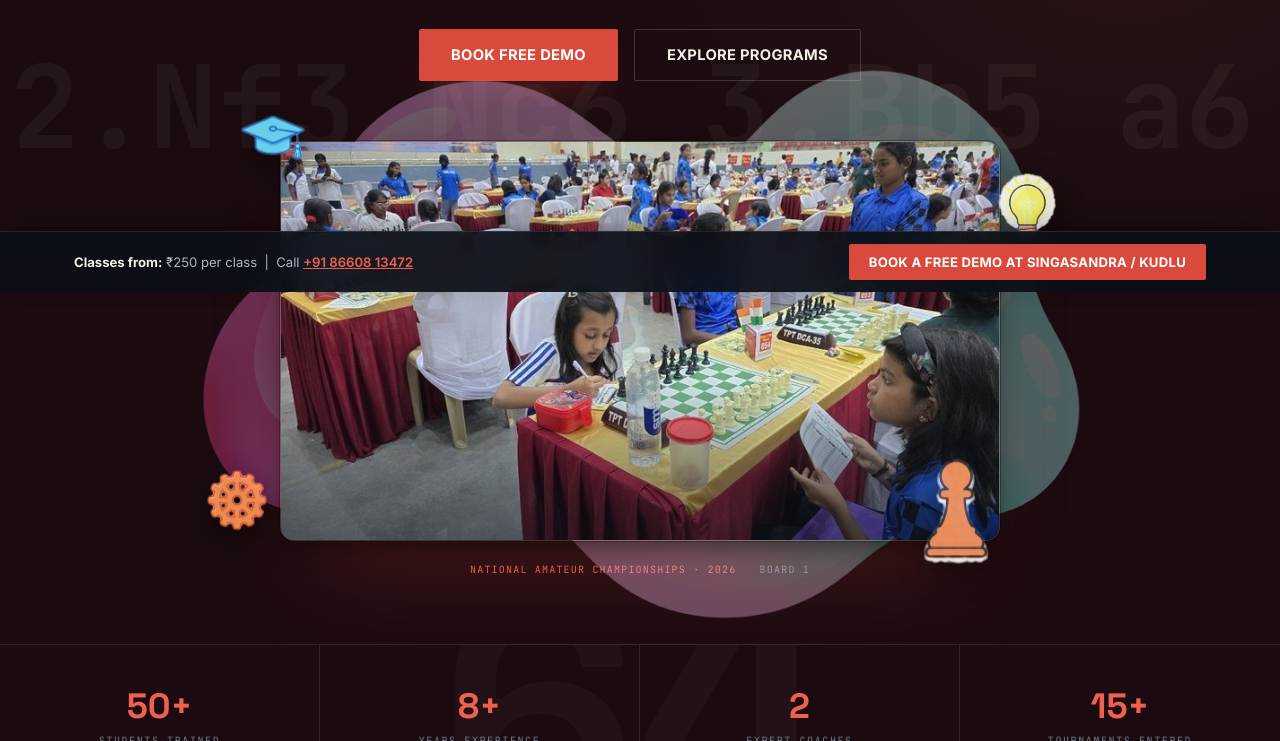
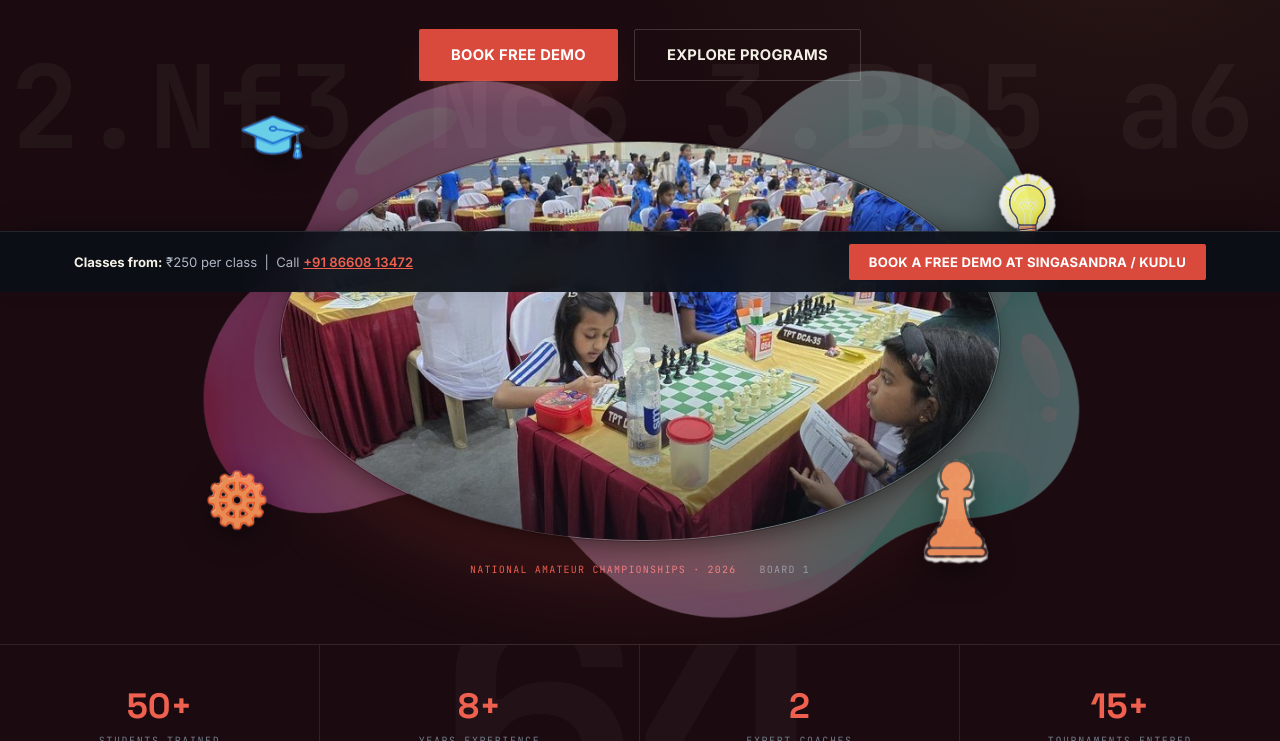
Before and after one commit to AnkitKumarGupta-cloud/chess, a plain HTML site: page index.html in a window 1280 px wide. Shown: the part 508-1249 px from the top of the page. Drawn offline with Linux system fonts and the light colour scheme.

Commit message:
Restore true oval shape on hero photo (border-radius 50%)

```diff
--- a/style.css
+++ b/style.css
@@ -192,7 +192,7 @@ section{position:relative;}
 .oval-hero{
   position:relative; z-index:1;
   width:min(720px, 92%); height:clamp(230px, 34vw, 400px);
-  border-radius:14px; overflow:hidden;
+  border-radius:50%; overflow:hidden;
   border:1px solid var(--line-strong);
   box-shadow:
     0 10px 24px -6px rgba(0,0,0,0.5),
```
